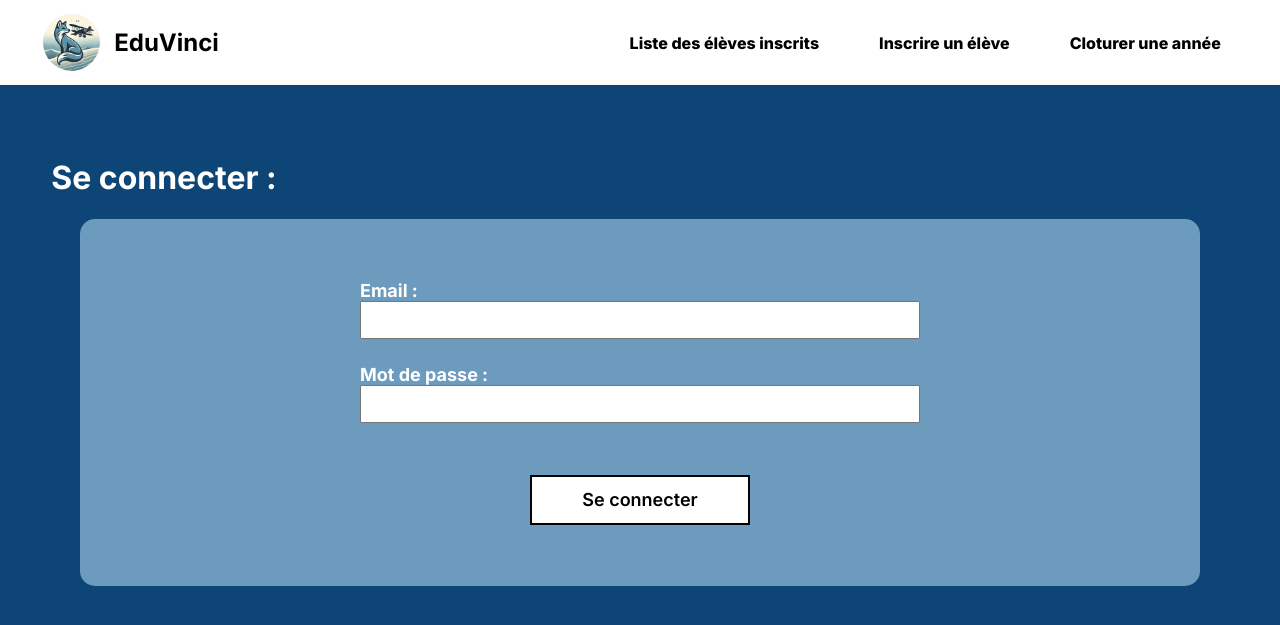
After one commit to MonifD/EduVinci, a Node server app: page /login in a window 1280 px wide. The commit adds this page. Shown: the top 625 px of the page. Run offline with Node 20, Linux system fonts and the light colour scheme; some libraries are stand-ins or nearby versions.

Commit message:
Création form login

```diff
--- a/src/Controllers/elevesControllers.js
+++ b/src/Controllers/elevesControllers.js
@@ -93,6 +93,7 @@ exports.registerEleve = async (req, res, next) => {
       professeur = await Professeur.create({
         nom: 'Professeur Défaut',
         prenom: 'Default',
+        genre: 'M.',
       });
     }
 
--- a/src/Routes/authRouters.js
+++ b/src/Routes/authRouters.js
@@ -1,7 +1,9 @@
 const express = require('express');
 const router = express.Router();
 const { login, register } = require('../Controllers/authControllers');
-
+router.get('/login',(req, res) => {
+    res.render('login');
+})
 router.post('/login', login);
 router.post('/registration', register);
 
--- /dev/null
+++ b/src/public/css/login.css
@@ -0,0 +1,52 @@
+.register-form {
+    width: 70rem;
+    height: 50rex;
+    background-color: #6C9BBD;
+    border-radius: 15px;
+    margin: 0 auto;
+    margin-top: 3rex;
+}
+
+.register-form form {
+    margin: 0 auto;
+    height: 100%;
+    width: 50%;
+    display: flex;
+    flex-direction: column;
+    justify-content: center;
+}
+
+.register-form label {
+    color: white;
+    font-weight: 700;
+    font-size: 18px;
+}
+
+.register-form form input, .register-form form select {
+    font-family: 'Inter', sans-serif;
+    margin-bottom: 25px;
+    height: 32px;
+    padding-left: 10px;
+    padding-right: 10px;
+}
+
+.register-form form input[type="submit"] {
+    margin: 0 auto;
+    margin-top: 27px;
+    background-color: white;
+    color: black;
+    font-size: 18px;
+    font-weight: 600;
+    border: 2px solid black;
+    padding: 0px;
+    height: 50px;
+    width: 220px;
+    cursor: pointer;
+}
+
+.register-form-container .message-container {
+    color: white;
+    width: 80%;
+    margin: 0 auto;
+    text-align: center;
+}
--- a/src/public/js/inscription_eleve.js
+++ b/src/public/js/inscription_eleve.js
@@ -19,5 +19,3 @@ document.addEventListener('DOMContentLoaded', function () {
     redoubleOui.addEventListener('change', toggleRedoubleYears);
     redoubleNon.addEventListener('change', toggleRedoubleYears);
 });
-
-console.log("yoyoyo")
--- /dev/null
+++ b/src/views/login.ejs
@@ -0,0 +1,25 @@
+<%- include('index') %>
+<link rel="stylesheet" href="/css/login.css">
+<div class="register-form-container">
+    <div class="page-title">
+        <h1>Se connecter :</h1>
+    </div>
+
+    <!-- Affichage du message si il existe -->
+    <% if (typeof message !== 'undefined' && message) { %>
+        <div class="message-container">
+            <p><%= message %></p>
+        </div>
+    <% } %>
+
+    <div class="register-form">
+        <form action="/login" method="POST">
+            <label for="email">Email :</label>
+            <input name="email" type="email" required/>
+            <label for="password">Mot de passe :</label>
+            <input name="password" type="password" required/>
+
+            <input type="submit" value="Se connecter" />
+        </form>
+    </div>
+</div>
```
Also changed, not shown: src/views/inscription_eleve.ejs (+5 -3 lines).
